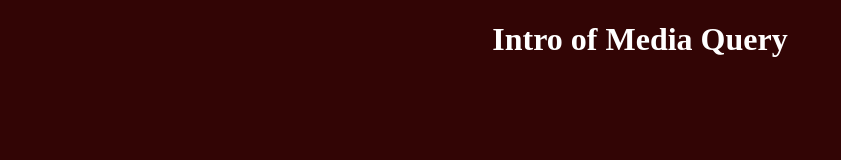
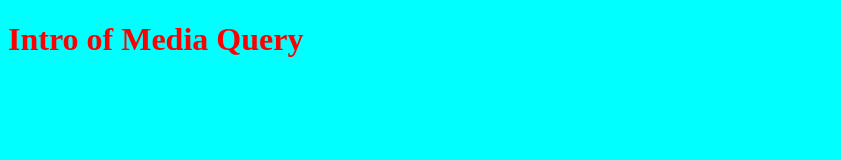
Before and after one commit to kapilkumar555/media-query, a plain HTML site: page index.html in a window 1280 px wide. Shown: the whole page, without its empty margins (0-841 px from the left). Drawn offline with Linux system fonts and the light colour scheme.

Commit message:
first commit

```diff
--- a/style.css
+++ b/style.css
@@ -1,7 +1,16 @@
 body{
-    background-color: rgb(50,5,5);
+    background-color: brown;
 }
 h1{
-    color: white;
-    text-align: center;
+    color: whitesmoke;
 }
+
+@media (min-width: 640px) {
+    body{
+        background-color: aqua;
+    }
+    h1{
+        color: red;
+    }
+
+}
```
